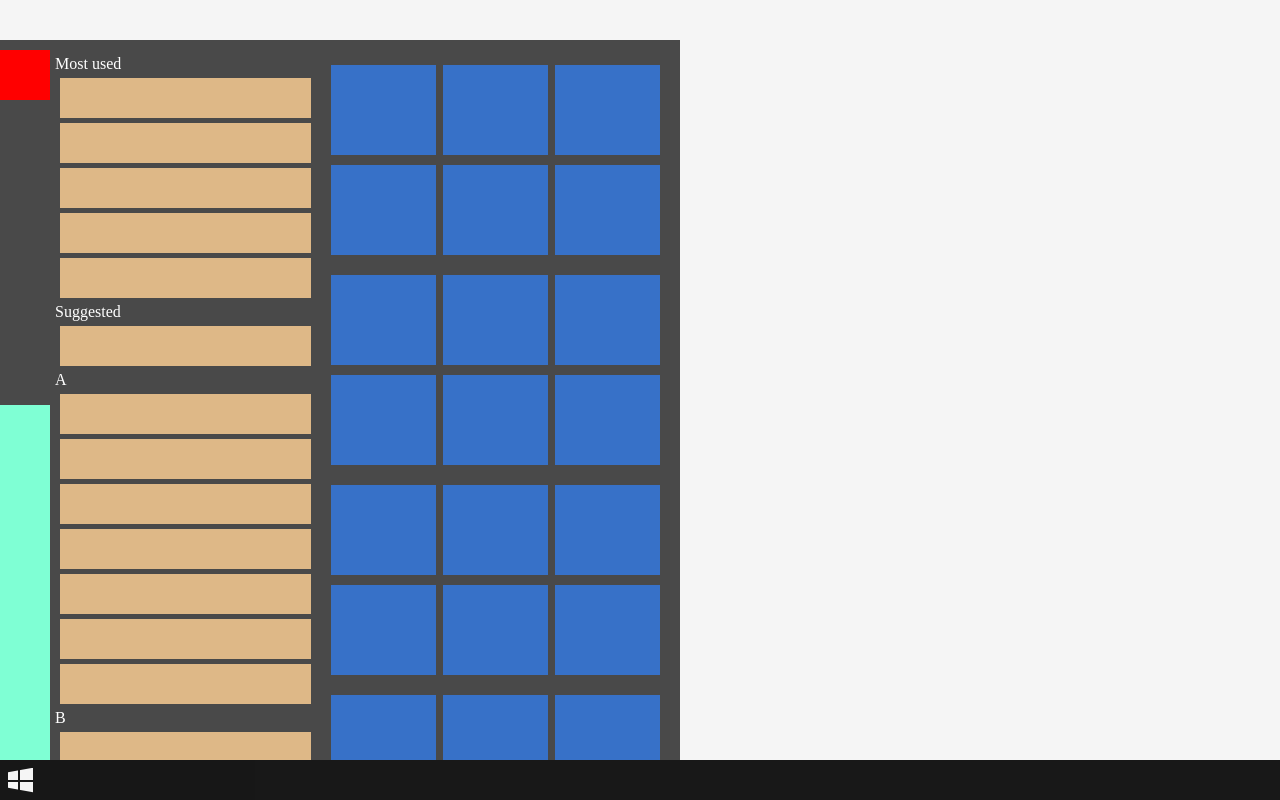
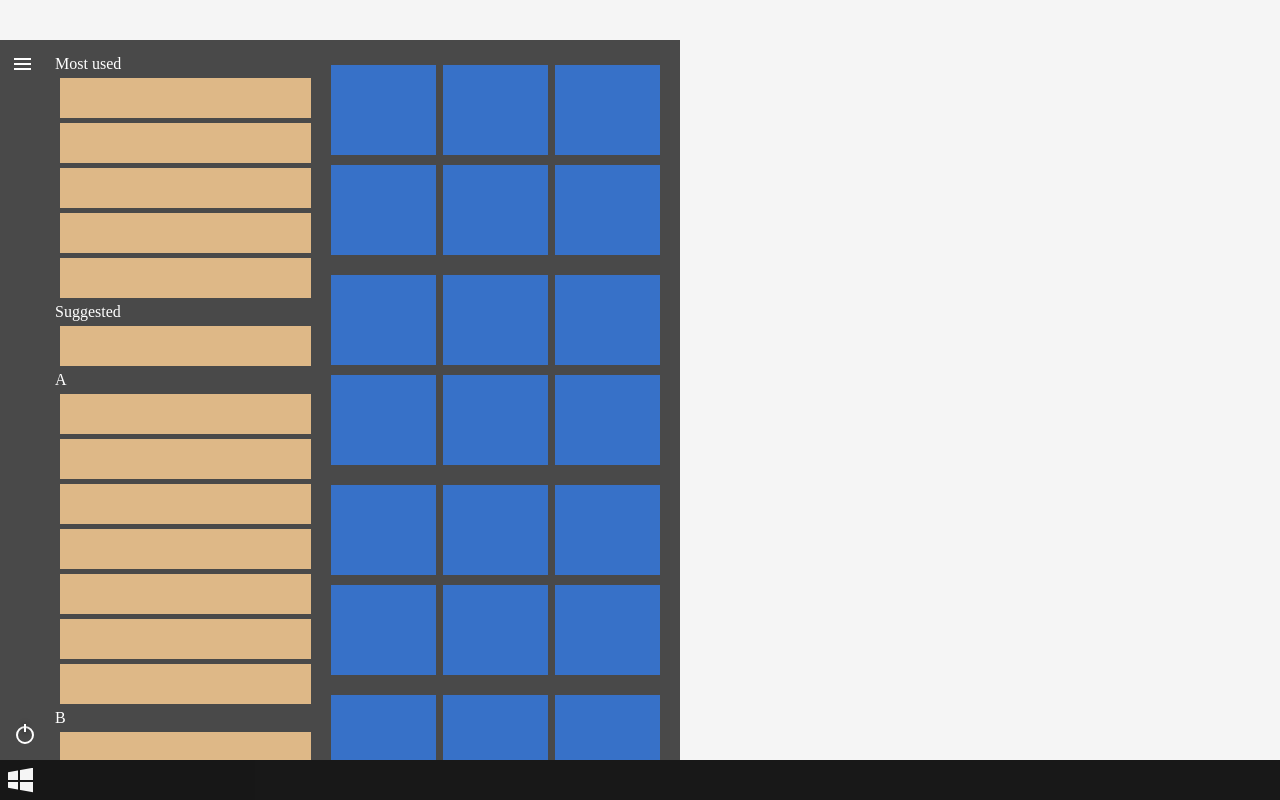
Before and after one commit to DariosDjimado/smt_design, a plain HTML site: page windows 10 design/index.html in a window 1280 px wide. Both pictures are taken after a click on the element 20 px from the left and 780 px from the top of the page. Drawn offline with Linux system fonts and the light colour scheme.

Commit message:
add menu and power icon

```diff
--- a/windows 10 design/index.html
+++ b/windows 10 design/index.html
@@ -13,7 +13,9 @@
 			<div class="account"></div>
 			<div class="explorer"></div>
 			<div class="settings"></div>
-			<div class="power"></div>
+			<div class="power">
+                <div class=powericon></div>
+            </div>
 		</div>
 
 		</div>
--- a/windows 10 design/sass/style.scss
+++ b/windows 10 design/sass/style.scss
@@ -2,6 +2,7 @@ $nav_width1:75%;
 $programs_width: 280px;
 $pined_width: 350px;
 $main_icons_width: 50px;
+$nav_color: rgba(0,0,0,.7);
 
 *{
 	box-sizing: border-box;
@@ -10,17 +11,11 @@ $main_icons_width: 50px;
 html,body{
 	margin: 0;
 	padding: 0;
-}
-
-html,body{
     height: 100%;
     width: 100%;
 }
-
 body{
-
 	background-color: bisque;
-
 }
 
 nav{
@@ -36,7 +31,7 @@ nav{
 
     height: 90%;
     transition: opacity 0.1s linear;
-    background-color: rgba(0,0,0,.7);
+    background-color: $nav_color;
     & > div{
 
         height: 100%;
@@ -50,17 +45,71 @@ nav{
 
     & .expand{
         width: 100%;
-        height: 50px;
-        background-color: red;
+        height: 64px;
+        &:before{
+            position: absolute;
+            content: '';
+            left: 15px;
+            width: 15px;
+            height: 0;
+            top:14px;
+            box-shadow: 0 10px 0 1px #fff,0 5px 0 1px #fff,0 15px 0 1px #fff ;
+        }
+
     }
 
     & .utilities{
+        position: relative;
         align-self: flex-end;
+        display: flex;
+        justify-content: flex-end;
+        align-items: center;
+        flex-flow: column nowrap;
 
 
         width: 100%;
         height: 50%;
-        background-color: aquamarine;
+
+
+        & >div{
+            width: 100%;
+            height: 50px;
+            margin-top: 10px;
+            transition: all .1s linear;
+
+
+            &:hover{
+                background-color: rgba(255,255,255,0.3)
+            }
+        }
+        & .power{
+            display: flex;
+            align-items: center;
+            justify-content: center;
+
+            & .powericon{
+            	height: 18px;
+	            width: 18px;
+	            position: relative;
+	            border-radius: 50%;
+	            border: 2px solid #fff;
+
+	            &:before{
+	                position: absolute;
+	                content: "";
+	                height: 8px;
+	                width: 2px;
+	                top: -4px;
+	                left: 50%;
+
+	                box-shadow: 0px 0px 5px 1px rgba(0,0,0,.3);
+
+	                transform: translateX(-50%);
+
+	                background-color: #fff;
+	            }
+            }
+        }
     }
 }
 .pined{
```
Also changed, not shown: windows 10 design/stylesheets/style.css.
